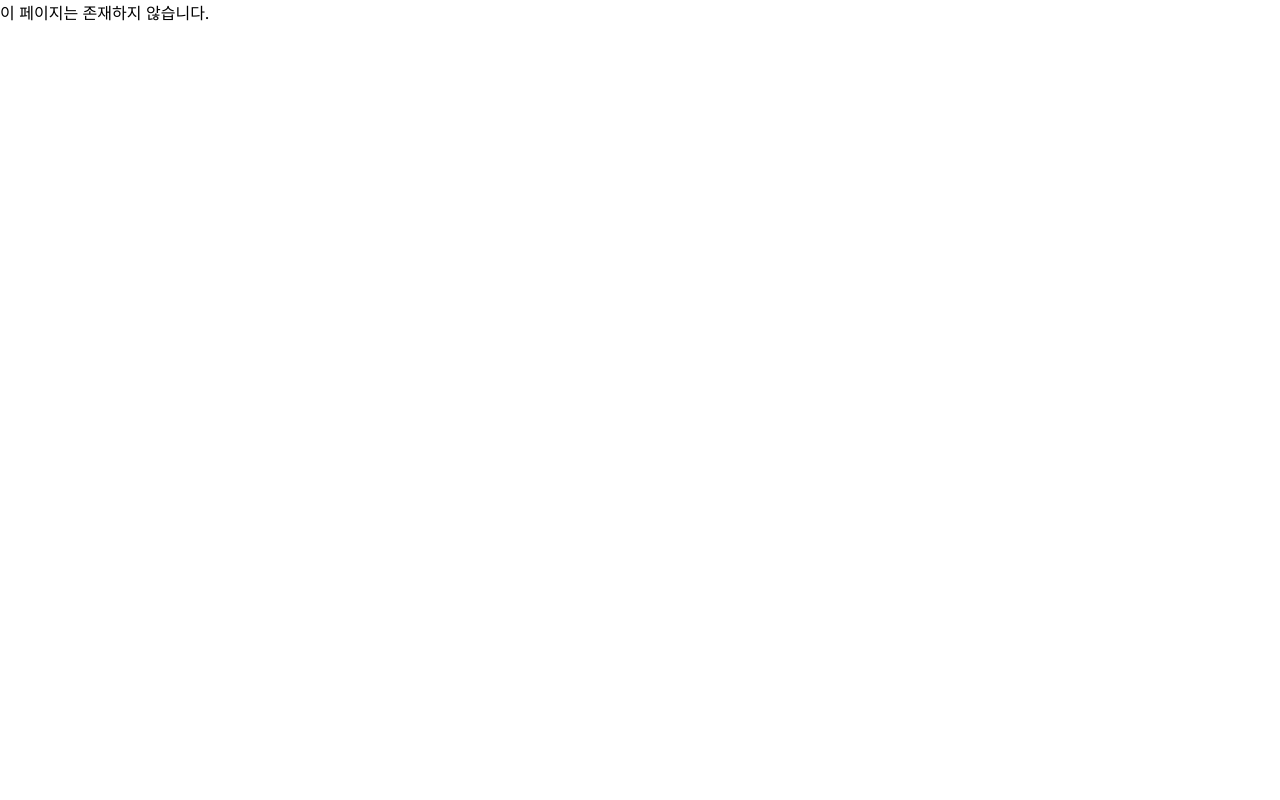
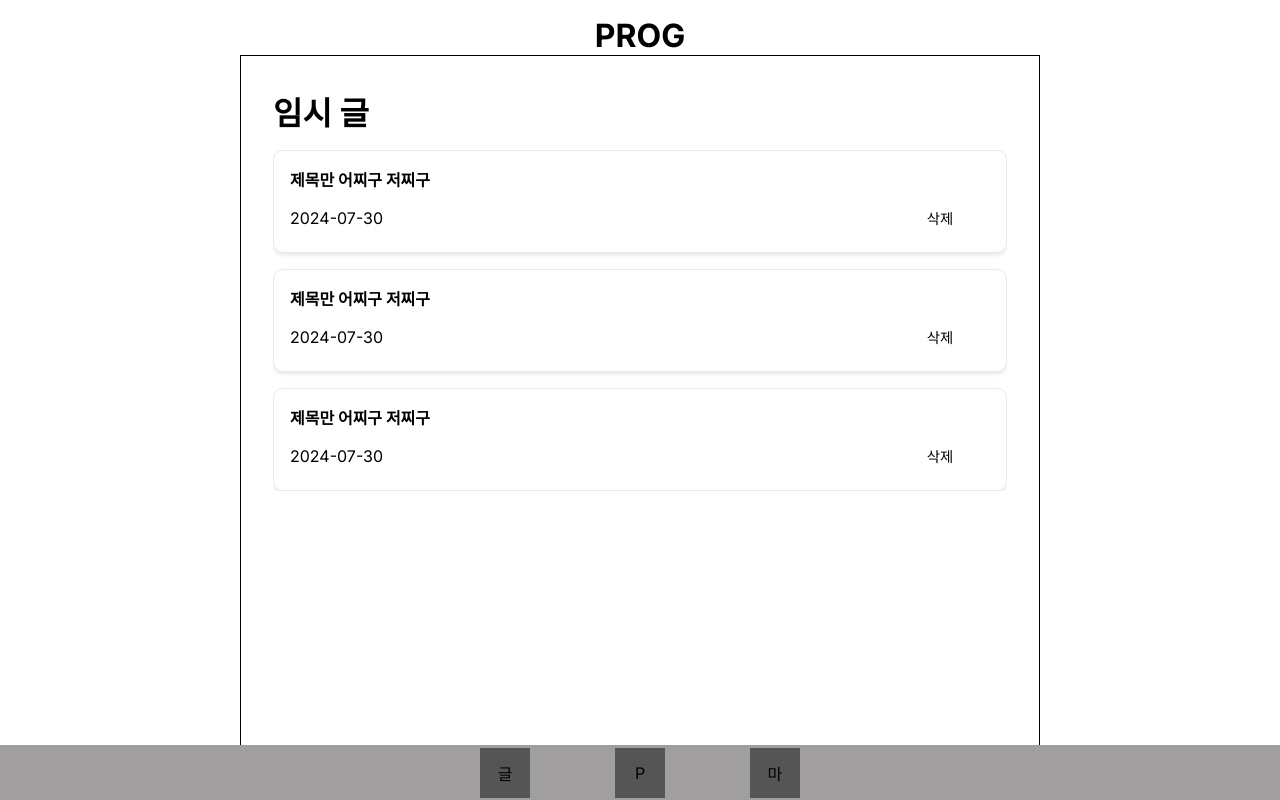
Before and after one commit to pr0-g/frontend, a Next.js app: page /save in a window 1280 px wide. Before the commit this address had no page. Built offline with nearby package versions, Linux system fonts and the light colour scheme.

Commit message:
feat: 임시글 페이지 View 생성

```diff
--- /dev/null
+++ b/src/app/(afterLogin)/save/_component/SaveItem.tsx
@@ -0,0 +1,20 @@
+import styles from "./saveItem.module.css";
+
+interface SavaItemProps {
+  title: string;
+  date: string;
+}
+
+export default function SaveItem({ title, date }: SavaItemProps) {
+  return (
+    <div className={styles.item}>
+      <h3 className={styles.title}>{title}</h3>
+      <div className={styles.bottom}>
+        <div className={styles.date}>{date}</div>
+        <div className={styles.buttonWrap}>
+          <button className={styles.deleteButton}>삭제</button>
+        </div>
+      </div>
+    </div>
+  );
+}
--- /dev/null
+++ b/src/app/(afterLogin)/save/_component/saveItem.module.css
@@ -0,0 +1,49 @@
+.item {
+  display: flex;
+  flex-direction: column;
+  width: 100%;
+  height: 100%;
+  max-height: 8rem;
+  padding: 1rem;
+  border: 1px solid #eaeaea;
+  border-radius: 10px;
+  box-shadow: 0 2px 4px rgba(0, 0, 0, 0.1);
+}
+
+.title {
+  font-size: 1rem;
+  font-weight: bold;
+  margin: 0 0 0.5rem 0;
+}
+
+.bottom {
+  width: 100%;
+  display: flex;
+  justify-content: space-between;
+}
+
+.date {
+  flex: 1;
+  display: flex;
+  align-items: center;
+}
+
+.buttonWrap {
+  flex: 1;
+  display: flex;
+  justify-content: flex-end;
+  align-items: center;
+}
+
+.deleteButton {
+  display: flex;
+  justify-content: center;
+  align-items: center;
+  background: none;
+  width: 100px;
+  padding: 0.5rem 1rem;
+  border: none;
+  cursor: pointer;
+  font-size: 0.9rem;
+  color: inherit;
+}
--- /dev/null
+++ b/src/app/(afterLogin)/save/page.tsx
@@ -0,0 +1,28 @@
+import UnderNavigation from "../_components/UnderNavigation";
+import SaveItem from "./_component/SaveItem";
+import styles from "./save.module.css";
+
+const saveItem더미 = [
+  { id: 1, title: "제목만 어찌구 저찌구", date: "2024-07-30" },
+  { id: 2, title: "제목만 어찌구 저찌구", date: "2024-07-30" },
+  { id: 3, title: "제목만 어찌구 저찌구", date: "2024-07-30" },
+];
+
+export default function Save() {
+  return (
+    <>
+      <div className={styles.container}>
+        <div className={styles.header}>PROG</div>
+        <main className={styles.main}>
+          <h1 className={styles.pageTitle}>임시 글</h1>
+          <div className={styles.temporaryWritingList}>
+            {saveItem더미.map((item) => (
+              <SaveItem key={item.id} title={item.title} date={item.date} />
+            ))}
+          </div>
+        </main>
+      </div>
+      <UnderNavigation />
+    </>
+  );
+}
--- /dev/null
+++ b/src/app/(afterLogin)/save/save.module.css
@@ -0,0 +1,58 @@
+.container {
+  display: flex;
+  flex-direction: column;
+  justify-content: flex-start;
+  align-items: center;
+  width: 100%;
+  height: 100vh;
+  background: #fff !important;
+  max-width: 76.8rem;
+  padding: 0;
+  margin: 0 auto;
+}
+
+.header {
+  text-align: center;
+  font-size: 2rem;
+  font-weight: bold;
+  margin-top: 1rem;
+}
+
+.main {
+  flex: 1;
+  display: flex;
+  flex-direction: column;
+  justify-content: flex-start;
+  align-items: center;
+  width: 100%;
+  max-width: 50rem;
+  margin: 0 auto;
+  box-sizing: border-box;
+  border: 1px solid black;
+  padding: 2rem 2rem 5rem;
+  padding-bottom: 80px;
+}
+
+.pageTitle {
+  width: 100%;
+  display: flex;
+  justify-content: flex-start;
+}
+
+.temporaryWritingList {
+  display: flex;
+  flex-direction: column;
+  gap: 1rem;
+  justify-content: center;
+  align-items: center;
+  width: 100%;
+  margin-top: 1rem;
+
+  overflow-y: auto;
+  scrollbar-width: none;
+  -ms-overflow-style: none;
+}
+
+.temporaryWritingList::-webkit-scrollbar {
+  display: none;
+}
```
